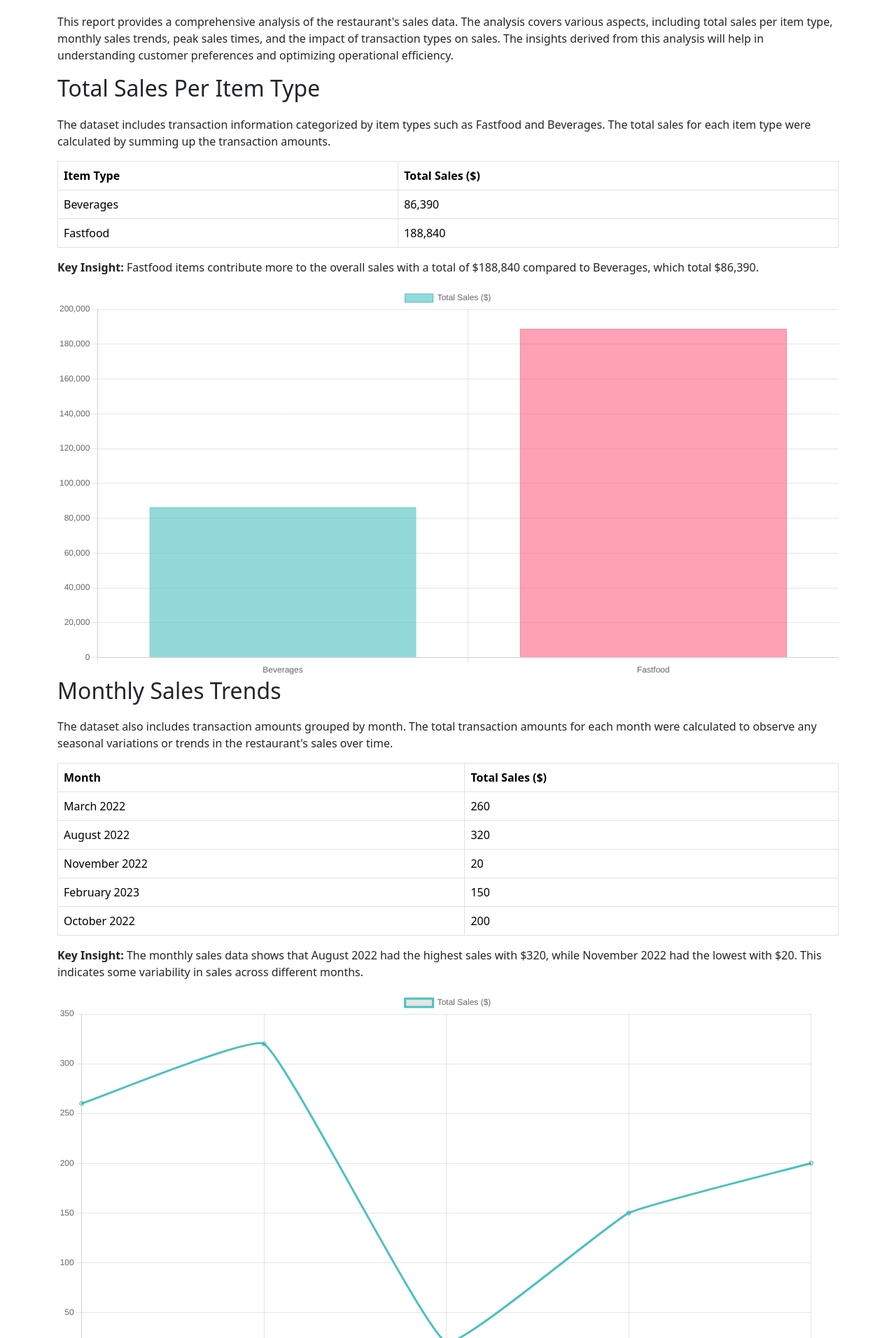
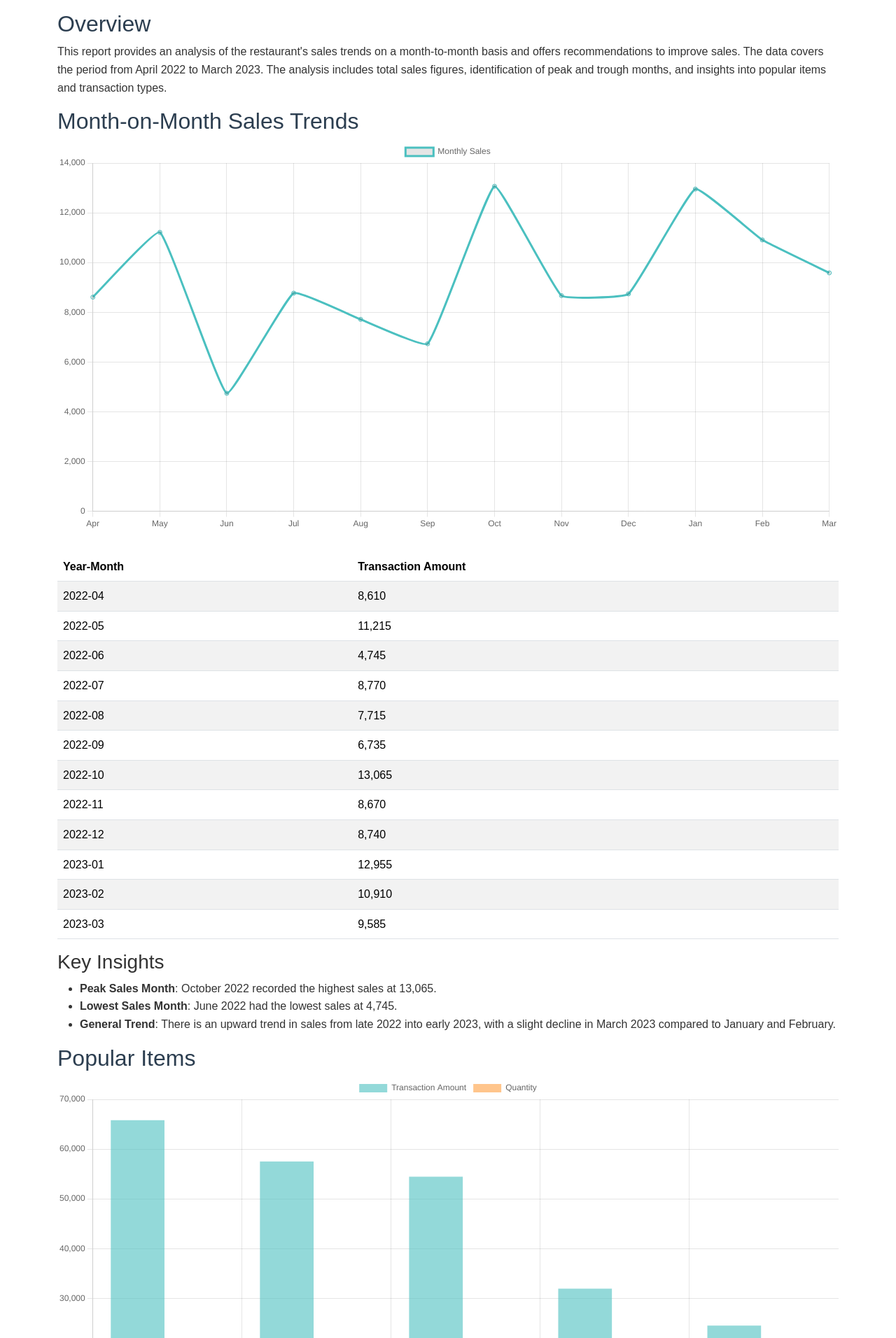
Before and after one commit to TrusttyReporter/Trustty-Reporter-FrontEnd, a Flask app: page /example/sales-report in a window 1280 px wide. Shown: the part 455-2367 px from the top of the page at 70% size. Run offline with Flask 3, Linux system fonts and the light colour scheme; some libraries are stand-ins or nearby versions.

Commit message:
Updated sales report

```diff
--- a/app/templates/SalesReport.html
+++ b/app/templates/SalesReport.html
@@ -5,181 +5,230 @@
     <meta name="viewport" content="width=device-width, initial-scale=1.0">
     <title>Sales Report for the Restaurant</title>
     <link rel="stylesheet" href="https://unpkg.com/bootstrap@5.3.2/dist/css/bootstrap.min.css">
+    <script src="https://cdn.jsdelivr.net/npm/chart.js"></script>
     <style>
         body {
+            font-family: Arial, sans-serif;
+            line-height: 1.6;
+            color: #333;
             padding: 20px;
         }
         h1, h2 {
+            color: #2c3e50;
+        }
+        .chart-container {
+            margin-bottom: 30px;
+        }
+        table {
+            width: 100%;
             margin-bottom: 20px;
         }
-        table {
-            margin-bottom: 30px;
+        th, td {
+            padding: 10px;
+            text-align: left;
+        }
+        th {
+            background-color: #f2f2f2;
         }
     </style>
+
+
+<!-- Font Awesome for icons -->
+<link rel="stylesheet" href="https://cdnjs.cloudflare.com/ajax/libs/font-awesome/6.4.0/css/all.min.css">
+
+<style>
+    .download-bar {
+        position: fixed;
+        top: 0;
+        left: 0;
+        right: 0;
+        background-color: #f8f9fa;
+        box-shadow: 0 2px 4px rgba(0,0,0,0.1);
+        z-index: 1000;
+        padding: 5px 20px;
+        display: flex;
+        justify-content: flex-end;
+    }
+    .download-buttons {
+        display: flex;
+        gap: 20px;
+    }
+    .download-btn {
+        display: flex;
+        align-items: center;
+        padding: 5px 10px;
+        border: none;
+        background: none;
+        color: #6c757d;
+        font-size: 0.9em;
+        font-weight: bold;
+        cursor: pointer;
+        transition: all 0.3s ease;
+    }
+    .download-btn:hover {
+        color: #343a40;
+    }
+    .download-btn i {
+        margin-right: 5px;
+    }
+    /* Add padding to the body to account for the fixed bar */
+    body {
+        padding-top: 50px;
+    }
+    /* Style for the error toast */
+    .toast-container {
+        position: fixed;
+        bottom: 20px;
+        right: 20px;
+        z-index: 1050;
+    }
+</style>
+
 </head>
 <body>
     <div class="container">
-        <h1>Sales Report for the Restaurant</h1>
+        <h1 class="mt-4 mb-4">Sales Report for the Restaurant</h1>
         <img src="https://www.fluentu.com/blog/english/wp-content/uploads/sites/4/2018/02/talking-about-food-in-english.jpg" class="img-fluid mx-auto d-block my-4" alt="Sales Report">
 
-        <h2>Introduction</h2>
-        <p>This report provides a comprehensive analysis of the restaurant's sales data. The analysis covers various aspects, including total sales per item type, monthly sales trends, peak sales times, and the impact of transaction types on sales. The insights derived from this analysis will help in understanding customer preferences and optimizing operational efficiency.</p>
+        <h2>Overview</h2>
+        <p>This report provides an analysis of the restaurant's sales trends on a month-to-month basis and offers recommendations to improve sales. The data covers the period from April 2022 to March 2023. The analysis includes total sales figures, identification of peak and trough months, and insights into popular items and transaction types.</p>
 
-        <h2>Total Sales Per Item Type</h2>
-        <p>The dataset includes transaction information categorized by item types such as Fastfood and Beverages. The total sales for each item type were calculated by summing up the transaction amounts.</p>
-        <table class="table table-bordered">
+        <h2>Month-on-Month Sales Trends</h2>
+        <div class="chart-container">
+            <canvas id="salesChart" width="2592" height="1296" style="display: block; box-sizing: border-box; height: 648px; width: 1296px;"></canvas>
+        </div>
+
+        <table class="table table-striped">
             <thead>
                 <tr>
-                    <th>Item Type</th>
-                    <th>Total Sales ($)</th>
+                    <th>Year-Month</th>
+                    <th>Transaction Amount</th>
                 </tr>
             </thead>
             <tbody>
-                <tr>
-                    <td>Beverages</td>
-                    <td>86,390</td>
-                </tr>
-                <tr>
-                    <td>Fastfood</td>
-                    <td>188,840</td>
-                </tr>
+                <tr><td>2022-04</td><td>8,610</td></tr>
+                <tr><td>2022-05</td><td>11,215</td></tr>
+                <tr><td>2022-06</td><td>4,745</td></tr>
+                <tr><td>2022-07</td><td>8,770</td></tr>
+                <tr><td>2022-08</td><td>7,715</td></tr>
+                <tr><td>2022-09</td><td>6,735</td></tr>
+                <tr><td>2022-10</td><td>13,065</td></tr>
+                <tr><td>2022-11</td><td>8,670</td></tr>
+                <tr><td>2022-12</td><td>8,740</td></tr>
+                <tr><td>2023-01</td><td>12,955</td></tr>
+                <tr><td>2023-02</td><td>10,910</td></tr>
+                <tr><td>2023-03</td><td>9,585</td></tr>
             </tbody>
         </table>
-        <p><strong>Key Insight:</strong> Fastfood items contribute more to the overall sales with a total of $188,840 compared to Beverages, which total $86,390.</p>
-        <canvas id="itemTypeChart" width="2592" height="1296" style="display: block; box-sizing: border-box; height: 648px; width: 1296px;"></canvas>
 
-        <h2>Monthly Sales Trends</h2>
-        <p>The dataset also includes transaction amounts grouped by month. The total transaction amounts for each month were calculated to observe any seasonal variations or trends in the restaurant's sales over time.</p>
-        <table class="table table-bordered">
+        <h3>Key Insights</h3>
+        <ul>
+            <li><strong>Peak Sales Month</strong>: October 2022 recorded the highest sales at 13,065.</li>
+            <li><strong>Lowest Sales Month</strong>: June 2022 had the lowest sales at 4,745.</li>
+            <li><strong>General Trend</strong>: There is an upward trend in sales from late 2022 into early 2023, with a slight decline in March 2023 compared to January and February.</li>
+        </ul>
+
+        <h2>Popular Items</h2>
+        <div class="chart-container">
+            <canvas id="itemsChart" width="2592" height="1296" style="display: block; box-sizing: border-box; height: 648px; width: 1296px;"></canvas>
+        </div>
+
+        <table class="table table-striped">
             <thead>
                 <tr>
-                    <th>Month</th>
-                    <th>Total Sales ($)</th>
+                    <th>Item Name</th>
+                    <th>Transaction Amount</th>
+                    <th>Quantity</th>
                 </tr>
             </thead>
             <tbody>
-                <tr>
-                    <td>March 2022</td>
-                    <td>260</td>
-                </tr>
-                <tr>
-                    <td>August 2022</td>
-                    <td>320</td>
-                </tr>
-                <tr>
-                    <td>November 2022</td>
-                    <td>20</td>
-                </tr>
-                <tr>
-                    <td>February 2023</td>
-                    <td>150</td>
-                </tr>
-                <tr>
-                    <td>October 2022</td>
-                    <td>200</td>
-                </tr>
+                <tr><td>Sandwich</td><td>65,820</td><td>1,097</td></tr>
+                <tr><td>Frankie</td><td>57,500</td><td>1,150</td></tr>
+                <tr><td>Cold Coffee</td><td>54,440</td><td>1,361</td></tr>
+                <tr><td>Sugarcane Juice</td><td>31,950</td><td>1,278</td></tr>
+                <tr><td>Panipuri</td><td>24,520</td><td>1,226</td></tr>
             </tbody>
         </table>
-        <p><strong>Key Insight:</strong> The monthly sales data shows that August 2022 had the highest sales with $320, while November 2022 had the lowest with $20. This indicates some variability in sales across different months.</p>
-        <canvas id="monthlySalesChart" width="2592" height="1296" style="display: block; box-sizing: border-box; height: 648px; width: 1296px;"></canvas>
 
-        <h2>Peak Sales Times</h2>
-        <p>The 'time_of_sale' column in the dataset was analyzed to determine which times of day have the highest sales volumes. The unique values in this column include Night, Afternoon, Evening, Midnight, and Morning.</p>
-        <table class="table table-bordered">
+        <h3>Key Insights</h3>
+        <ul>
+            <li><strong>Top-Selling Items</strong>: Sandwiches, Frankies, and Cold Coffee are the top-selling items.</li>
+            <li><strong>High Quantity Sales</strong>: Cold Coffee and Sugarcane Juice have high quantities sold, indicating their popularity.</li>
+        </ul>
+
+        <h2>Transaction Types</h2>
+        <div class="chart-container">
+            <canvas id="transactionChart" width="2592" height="2592" style="display: block; box-sizing: border-box; height: 1296px; width: 1296px;"></canvas>
+        </div>
+
+        <table class="table table-striped">
             <thead>
                 <tr>
-                    <th>Time of Sale</th>
-                    <th>Sales Volume</th>
+                    <th>Transaction Type</th>
+                    <th>Total Sales</th>
                 </tr>
             </thead>
             <tbody>
-                <tr>
-                    <td>Night</td>
-                    <td>205</td>
-                </tr>
-                <tr>
-                    <td>Afternoon</td>
-                    <td>205</td>
-                </tr>
-                <tr>
-                    <td>Evening</td>
-                    <td>201</td>
-                </tr>
-                <tr>
-                    <td>Midnight</td>
-                    <td>199</td>
-                </tr>
-                <tr>
-                    <td>Morning</td>
-                    <td>190</td>
-                </tr>
+                <tr><td>Cash</td><td>132,840</td></tr>
+                <tr><td>Online</td><td>110,595</td></tr>
             </tbody>
         </table>
-        <p><strong>Key Insight:</strong> 'Night' and 'Afternoon' are the peak sales times with 205 sales each, followed closely by 'Evening' with 201 sales. 'Midnight' and 'Morning' have slightly lower sales volumes with 199 and 190 sales respectively. This breakdown provides insights into customer preferences and can help optimize operational efficiency during these peak sales times.</p>
-        <canvas id="peakSalesChart" width="2592" height="2592" style="display: block; box-sizing: border-box; height: 1296px; width: 1296px;"></canvas>
 
-        <h2>Impact of Transaction Types on Sales</h2>
-        <p>The dataset also includes information on different transaction types such as Cash and Online. The total sales for each transaction type were calculated to understand how payment methods influence sales figures.</p>
-        <table class="table table-bordered">
-            <thead>
-                <tr>
-                    <th>Transaction Type</th>
-                    <th>Total Sales ($)</th>
-                    <th>Total Quantity Sold</th>
-                </tr>
-            </thead>
-            <tbody>
-                <tr>
-                    <td>Cash</td>
-                    <td>132,840</td>
-                    <td>3,943</td>
-                </tr>
-                <tr>
-                    <td>Online</td>
-                    <td>110,595</td>
-                    <td>3,291</td>
-                </tr>
-            </tbody>
-        </table>
-        <p><strong>Key Insight:</strong> Cash transactions generated higher total sales with $132,840 compared to Online transactions which totaled $110,595. Additionally, Cash transactions had a higher total quantity sold of 3,943 compared to Online transactions which had a total quantity sold of 3,291. This indicates that Cash transactions had a more significant impact on sales in terms of both sales amount and quantity sold compared to Online transactions.</p>
-        <div class="row">
-            <div class="col-md-6">
-                <canvas id="transactionSalesChart" width="1272" height="1272" style="display: block; box-sizing: border-box; height: 636px; width: 636px;"></canvas>
-            </div>
-            <div class="col-md-6">
-                <canvas id="transactionQuantityChart" width="1272" height="1272" style="display: block; box-sizing: border-box; height: 636px; width: 636px;"></canvas>
-            </div>
-        </div>
+        <h3>Key Insights</h3>
+        <ul>
+            <li><strong>Cash Transactions</strong>: Cash transactions account for a higher total sales figure compared to online transactions.</li>
+            <li><strong>Online Transactions</strong>: While lower than cash, online transactions still represent a significant portion of sales.</li>
+        </ul>
+
+        <h2>Recommendations to Improve Sales</h2>
+        <ol>
+            <li><strong>Promotions During Low Sales Months</strong>:
+                <ul>
+                    <li><strong>June 2022</strong> had the lowest sales. Implementing targeted promotions or discounts during this month could help boost sales. For example, offering a "Summer Special" discount on popular items like Cold Coffee and Sugarcane Juice could attract more customers.</li>
+                </ul>
+            </li>
+            <li><strong>Focus on Popular Items</strong>:
+                <ul>
+                    <li>The top-selling items include Sandwiches, Frankies, and Cold Coffee. Focusing marketing efforts on these popular items, perhaps through special deals or highlighting them in advertising, could drive more sales. For instance, a "Combo Deal" featuring a Sandwich and Cold Coffee at a discounted price could be appealing.</li>
+                </ul>
+            </li>
+            <li><strong>Increase Availability During Peak Times</strong>:
+                <ul>
+                    <li>October 2022 saw peak sales. Ensuring that popular items are well-stocked during this peak period can help meet customer demand and maximize sales. Additionally, consider extending operating hours or adding more staff during peak times to handle the increased customer flow efficiently.</li>
+                </ul>
+            </li>
+            <li><strong>Leverage Cash Transactions</strong>:
+                <ul>
+                    <li>Cash transactions accounted for a higher total sales figure compared to online transactions. Consider offering incentives for cash payments, such as discounts or loyalty points, to encourage more customers to choose this payment method. This could also help reduce transaction fees associated with online payments.</li>
+                </ul>
+            </li>
+            <li><strong>Enhance Online Presence</strong>:
+                <ul>
+                    <li>Although cash transactions are higher, online transactions still represent a significant portion of sales. Enhancing the restaurant's online presence through social media marketing, online ordering systems, and delivery partnerships could attract more online customers. Offering exclusive online deals or discounts could also boost online sales.</li>
+                </ul>
+            </li>
+        </ol>
 
         <h2>Conclusion</h2>
-        <p>The analysis of the restaurant's sales data provides several key insights:</p>
-        <ol>
-            <li><strong>Item Type Contribution:</strong> Fastfood items contribute significantly more to overall sales compared to Beverages.</li>
-            <li><strong>Monthly Sales Trends:</strong> There is variability in sales across different months, with August 2022 having the highest sales and November 2022 the lowest.</li>
-            <li><strong>Peak Sales Times:</strong> Night and Afternoon are the peak sales times, indicating higher customer activity during these periods.</li>
-            <li><strong>Transaction Types Impact:</strong> Cash transactions have a higher impact on sales both in terms of total sales amount and quantity sold compared to Online transactions.</li>
-        </ol>
-        <p>These insights can help the restaurant in making informed decisions to enhance customer satisfaction and improve operational efficiency.</p>
+        <p>By implementing these strategies, the restaurant can potentially enhance sales performance and better align with customer preferences. Monitoring sales trends and continuously adapting marketing and operational strategies will be key to sustaining growth and maximizing revenue.</p>
     </div>
 
-    <script src="https://cdn.jsdelivr.net/npm/chart.js"></script>
-    <script async="" src="https://ga.jspm.io/npm:es-module-shims@1.10.0/dist/es-module-shims.js" crossorigin="anonymous"></script>
     <script>
-        // Item Type Chart
-        var itemTypeCtx = document.getElementById('itemTypeChart').getContext('2d');
-        var itemTypeChart = new Chart(itemTypeCtx, {
-            type: 'bar',
+        // Sales Chart
+        const salesCtx = document.getElementById('salesChart').getContext('2d');
+        new Chart(salesCtx, {
+            type: 'line',
             data: {
-                labels: ['Beverages', 'Fastfood'],
+                labels: ['Apr', 'May', 'Jun', 'Jul', 'Aug', 'Sep', 'Oct', 'Nov', 'Dec', 'Jan', 'Feb', 'Mar'],
                 datasets: [{
-                    label: 'Total Sales ($)',
-                    data: [86390, 188840],
-                    backgroundColor: ['rgba(75, 192, 192, 0.6)', 'rgba(255, 99, 132, 0.6)'],
-                    borderColor: ['rgba(75, 192, 192, 1)', 'rgba(255, 99, 132, 1)'],
-                    borderWidth: 1
+                    label: 'Monthly Sales',
+                    data: [8610, 11215, 4745, 8770, 7715, 6735, 13065, 8670, 8740, 12955, 10910, 9585],
+                    borderColor: 'rgb(75, 192, 192)',
+                    tension: 0.1
                 }]
             },
             options: {
+                responsive: true,
                 scales: {
                     y: {
                         beginAtZero: true
@@ -188,21 +237,24 @@
             }
         });
 
-        // Monthly Sales Chart
-        var monthlySalesCtx = document.getElementById('monthlySalesChart').getContext('2d');
-        var monthlySalesChart = new Chart(monthlySalesCtx, {
-            type: 'line',
+        // Popular Items Chart
+        const itemsCtx = document.getElementById('itemsChart').getContext('2d');
+        new Chart(itemsCtx, {
+            type: 'bar',
             data: {
-                labels: ['March 2022', 'August 2022', 'November 2022', 'February 2023', 'October 2022'],
+                labels: ['Sandwich', 'Frankie', 'Cold Coffee', 'Sugarcane Juice', 'Panipuri'],
                 datasets: [{
-                    label: 'Total Sales ($)',
-                    data: [260, 320, 20, 150, 200],
-                    fill: false,
-                    borderColor: 'rgba(75, 192, 192, 1)',
-                    tension: 0.1
+                    label: 'Transaction Amount',
+                    data: [65820, 57500, 54440, 31950, 24520],
+                    backgroundColor: 'rgba(75, 192, 192, 0.6)'
+                }, {
+                    label: 'Quantity',
+                    data: [1097, 1150, 1361, 1278, 1226],
+                    backgroundColor: 'rgba(255, 159, 64, 0.6)'
                 }]
             },
             options: {
+                responsive: true,
                 scales: {
                     y: {
                         beginAtZero: true
@@ -211,60 +263,19 @@
             }
         });
 
-        // Peak Sales Chart
-        var peakSalesCtx = document.getElementById('peakSalesChart').getContext('2d');
-        var peakSalesChart = new Chart(peakSalesCtx, {
+        // Transaction Types Chart
+        const transactionCtx = document.getElementById('transactionChart').getContext('2d');
+        new Chart(transactionCtx, {
             type: 'pie',
-            data: {
-                labels: ['Night', 'Afternoon', 'Evening', 'Midnight', 'Morning'],
-                datasets: [{
-                    data: [205, 205, 201, 199, 190],
-                    backgroundColor: [
-                        'rgba(255, 99, 132, 0.6)',
-                        'rgba(54, 162, 235, 0.6)',
-                        'rgba(255, 206, 86, 0.6)',
-                        'rgba(75, 192, 192, 0.6)',
-                        'rgba(153, 102, 255, 0.6)'
-                    ],
-                    borderColor: [
-                        'rgba(255, 99, 132, 1)',
-                        'rgba(54, 162, 235, 1)',
-                        'rgba(255, 206, 86, 1)',
-                        'rgba(75, 192, 192, 1)',
-                        'rgba(153, 102, 255, 1)'
-                    ],
-                    borderWidth: 1
-                }]
-            }
-        });
-
-        // Transaction Sales Chart
-        var transactionSalesCtx = document.getElementById('transactionSalesChart').getContext('2d');
-        var transactionSalesChart = new Chart(transactionSalesCtx, {
-            type: 'doughnut',
             data: {
                 labels: ['Cash', 'Online'],
                 datasets: [{
                     data: [132840, 110595],
-                    backgroundColor: ['rgba(255, 99, 132, 0.6)', 'rgba(54, 162, 235, 0.6)'],
-                    borderColor: ['rgba(255, 99, 132, 1)', 'rgba(54, 162, 235, 1)'],
-                    borderWidth: 1
+                    backgroundColor: ['rgba(255, 99, 132, 0.6)', 'rgba(54, 162, 235, 0.6)']
                 }]
-            }
-        });
-
-        // Transaction Quantity Chart
-        var transactionQuantityCtx = document.getElementById('transactionQuantityChart').getContext('2d');
-        var transactionQuantityChart = new Chart(transactionQuantityCtx, {
-            type: 'doughnut',
-            data: {
-                labels: ['Cash', 'Online'],
-                datasets: [{
-                    data: [3943, 3291],
-                    backgroundColor: ['rgba(255, 99, 132, 0.6)', 'rgba(54, 162, 235, 0.6)'],
-                    borderColor: ['rgba(255, 99, 132, 1)', 'rgba(54, 162, 235, 1)'],
-                    borderWidth: 1
-                }]
+            },
+            options: {
+                responsive: true
             }
         });
     </script>
```
